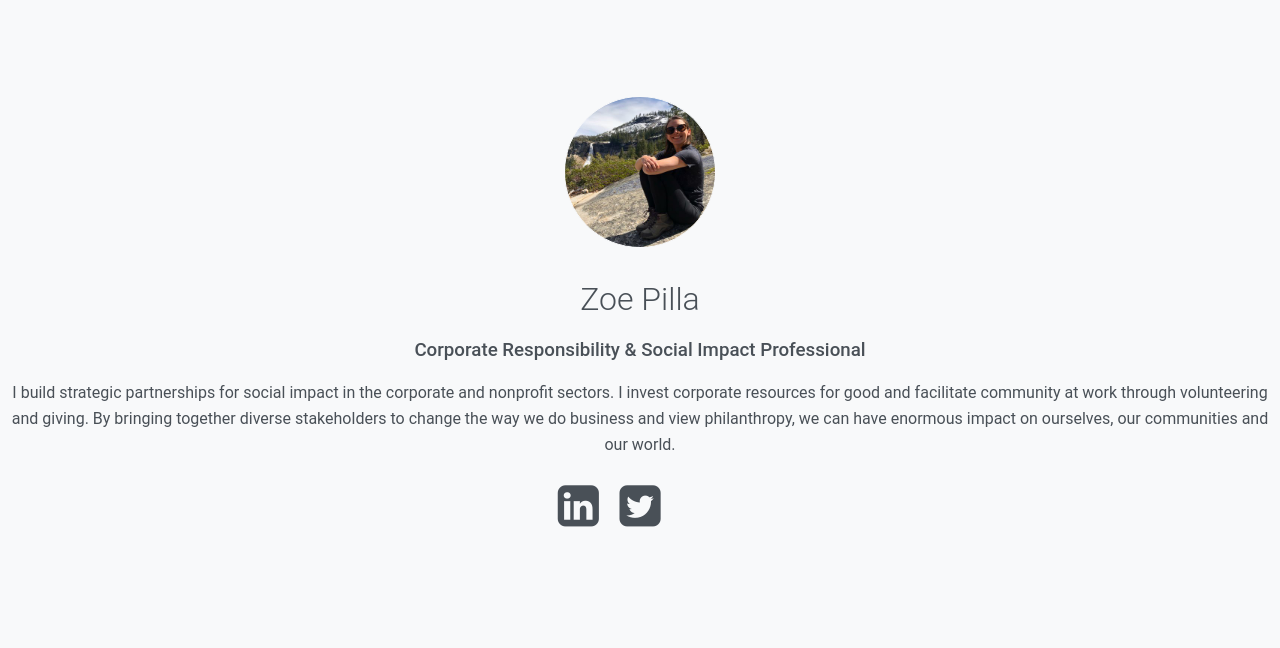
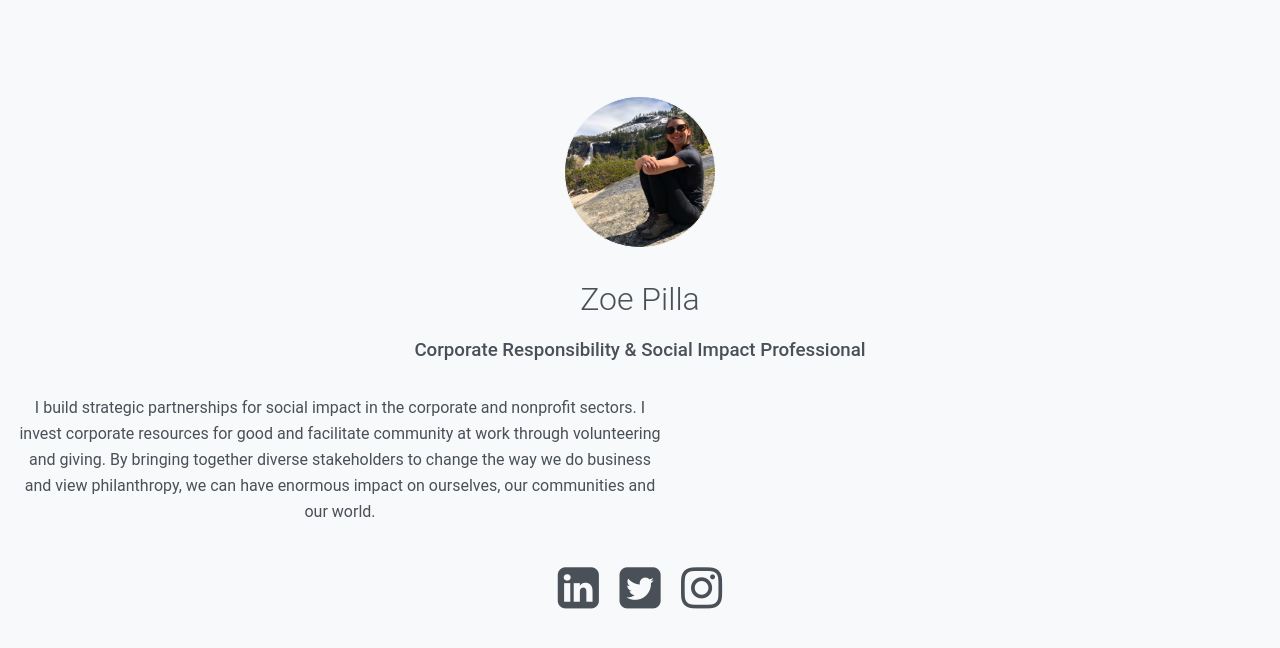
Before and after one commit to ZMPilla28/my-website, a website: page public/index.html in a window 1280 px wide. Drawn offline with Linux system fonts and the light colour scheme.

Commit message:
Update index.html

```diff
--- a/public/index.html
+++ b/public/index.html
@@ -22,7 +22,7 @@
       <div class="name">
         <h1>Zoe Pilla</h1>
         <h3>Corporate Responsibility & Social Impact Professional</h3>
-        <p> I build strategic partnerships for social impact in the corporate and nonprofit sectors. I invest corporate resources for good and facilitate community at work through volunteering and giving. By bringing together diverse stakeholders to change the way we do business and view philanthropy, we can have enormous impact on ourselves, our communities and our world. </p>
+        <p style="max-width:650px; padding:15px;"> I build strategic partnerships for social impact in the corporate and nonprofit sectors. I invest corporate resources for good and facilitate community at work through volunteering and giving. By bringing together diverse stakeholders to change the way we do business and view philanthropy, we can have enormous impact on ourselves, our communities and our world. </p>
       </div>
       <div class="links">
         <a href="https://www.linkedin.com/in/zoe-pilla-73025081/" target="_blank">
@@ -32,7 +32,7 @@
           <i class="fa fa-twitter-square fa-fw fa-3x"></i>
         </a>
         <a href="https://www.instagram.com/zoempilla/" target="_blank">
-          <i class="fa fa-instagram-square fa-fw fa-3x"></i>
+          <i class="fa fa-instagram fa-fw fa-3x"></i>
         </a>
       </div>
     </div>
```
